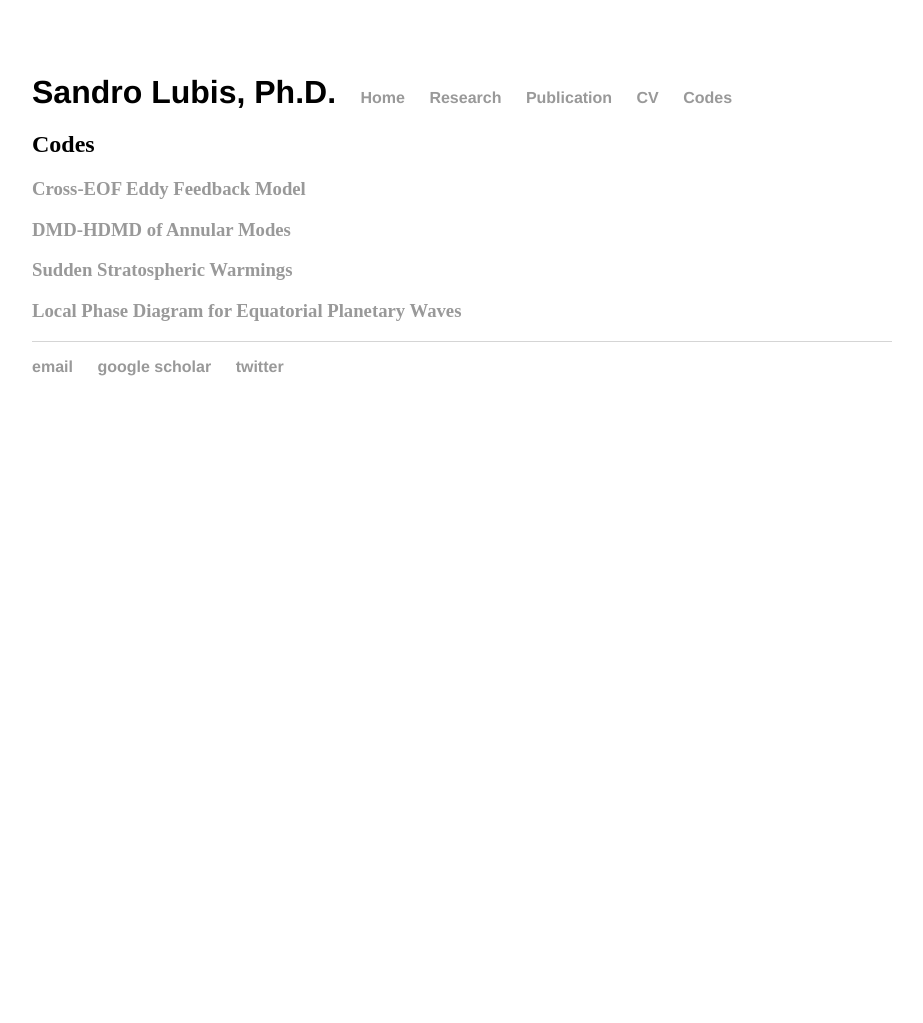
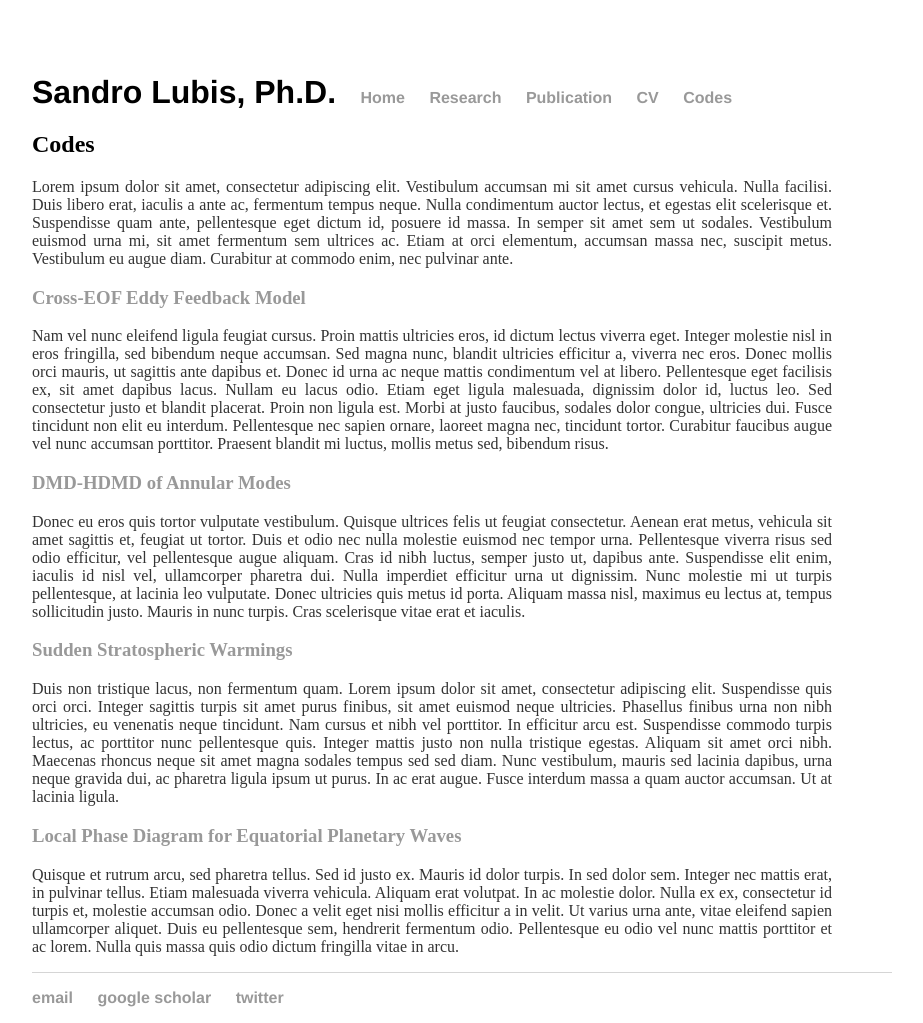
Before and after one commit to sandrolubis/sandrolubis.github.io, a Jekyll site: the page built from code/index.html, in a window 1280 px wide. Shown: the whole page, without its empty margins (276-1199 px from the left). Built offline with Jekyll 4.4.1, drawn with Linux system fonts in a browser that asks for light colours; before the commit the page ends 900 px from its top, so only the background shows below that.

Commit message:
Update index.html

```diff
--- a/code/index.html
+++ b/code/index.html
@@ -6,11 +6,21 @@ title: Codes | Sandro Lubis
 <div class="code">
 	<h2>Codes</h2>
 
+	<p><font size=3>Lorem ipsum dolor sit amet, consectetur adipiscing elit. Vestibulum accumsan mi sit amet cursus vehicula. Nulla facilisi. Duis libero erat, iaculis a ante ac, fermentum tempus neque. Nulla condimentum auctor lectus, et egestas elit scelerisque et. Suspendisse quam ante, pellentesque eget dictum id, posuere id massa. In semper sit amet sem ut sodales. Vestibulum euismod urna mi, sit amet fermentum sem ultrices ac. Etiam at orci elementum, accumsan massa nec, suscipit metus. Vestibulum eu augue diam. Curabitur at commodo enim, nec pulvinar ante.</font></p>
+
 	<h3><a href="https://github.com/sandrolubis/Cross-EOF-Eddy-Feedback-Model">Cross-EOF Eddy Feedback Model</a></h3>
+
+	<p><font size=3>Nam vel nunc eleifend ligula feugiat cursus. Proin mattis ultricies eros, id dictum lectus viverra eget. Integer molestie nisl in eros fringilla, sed bibendum neque accumsan. Sed magna nunc, blandit ultricies efficitur a, viverra nec eros. Donec mollis orci mauris, ut sagittis ante dapibus et. Donec id urna ac neque mattis condimentum vel at libero. Pellentesque eget facilisis ex, sit amet dapibus lacus. Nullam eu lacus odio. Etiam eget ligula malesuada, dignissim dolor id, luctus leo. Sed consectetur justo et blandit placerat. Proin non ligula est. Morbi at justo faucibus, sodales dolor congue, ultricies dui. Fusce tincidunt non elit eu interdum. Pellentesque nec sapien ornare, laoreet magna nec, tincidunt tortor. Curabitur faucibus augue vel nunc accumsan porttitor. Praesent blandit mi luctus, mollis metus sed, bibendum risus.</font></p>
 
 	<h3><a href="https://github.com/sandrolubis/DMD-HDMD-Annular-Modes">DMD-HDMD of Annular Modes</a></h3>
 
+	<p><font size=3>Donec eu eros quis tortor vulputate vestibulum. Quisque ultrices felis ut feugiat consectetur. Aenean erat metus, vehicula sit amet sagittis et, feugiat ut tortor. Duis et odio nec nulla molestie euismod nec tempor urna. Pellentesque viverra risus sed odio efficitur, vel pellentesque augue aliquam. Cras id nibh luctus, semper justo ut, dapibus ante. Suspendisse elit enim, iaculis id nisl vel, ullamcorper pharetra dui. Nulla imperdiet efficitur urna ut dignissim. Nunc molestie mi ut turpis pellentesque, at lacinia leo vulputate. Donec ultricies quis metus id porta. Aliquam massa nisl, maximus eu lectus at, tempus sollicitudin justo. Mauris in nunc turpis. Cras scelerisque vitae erat et iaculis.</font></p>
+
 	<h3><a href="https://github.com/sandrolubis/Sudden-Stratospheric-Warmings">Sudden Stratospheric Warmings</a></h3>
 
+	<p><font size=3>Duis non tristique lacus, non fermentum quam. Lorem ipsum dolor sit amet, consectetur adipiscing elit. Suspendisse quis orci orci. Integer sagittis turpis sit amet purus finibus, sit amet euismod neque ultricies. Phasellus finibus urna non nibh ultricies, eu venenatis neque tincidunt. Nam cursus et nibh vel porttitor. In efficitur arcu est. Suspendisse commodo turpis lectus, ac porttitor nunc pellentesque quis. Integer mattis justo non nulla tristique egestas. Aliquam sit amet orci nibh. Maecenas rhoncus neque sit amet magna sodales tempus sed sed diam. Nunc vestibulum, mauris sed lacinia dapibus, urna neque gravida dui, ac pharetra ligula ipsum ut purus. In ac erat augue. Fusce interdum massa a quam auctor accumsan. Ut at lacinia ligula.</font></p>
+
 	<h3><a href="https://github.com/sandrolubis/Local-EPW-Phase-Diagram">Local Phase Diagram for Equatorial Planetary Waves</a></h3>
+
+	<p><font size=3>Quisque et rutrum arcu, sed pharetra tellus. Sed id justo ex. Mauris id dolor turpis. In sed dolor sem. Integer nec mattis erat, in pulvinar tellus. Etiam malesuada viverra vehicula. Aliquam erat volutpat. In ac molestie dolor. Nulla ex ex, consectetur id turpis et, molestie accumsan odio. Donec a velit eget nisi mollis efficitur a in velit. Ut varius urna ante, vitae eleifend sapien ullamcorper aliquet. Duis eu pellentesque sem, hendrerit fermentum odio. Pellentesque eu odio vel nunc mattis porttitor et ac lorem. Nulla quis massa quis odio dictum fringilla vitae in arcu.</font></p>
 </div>
```
